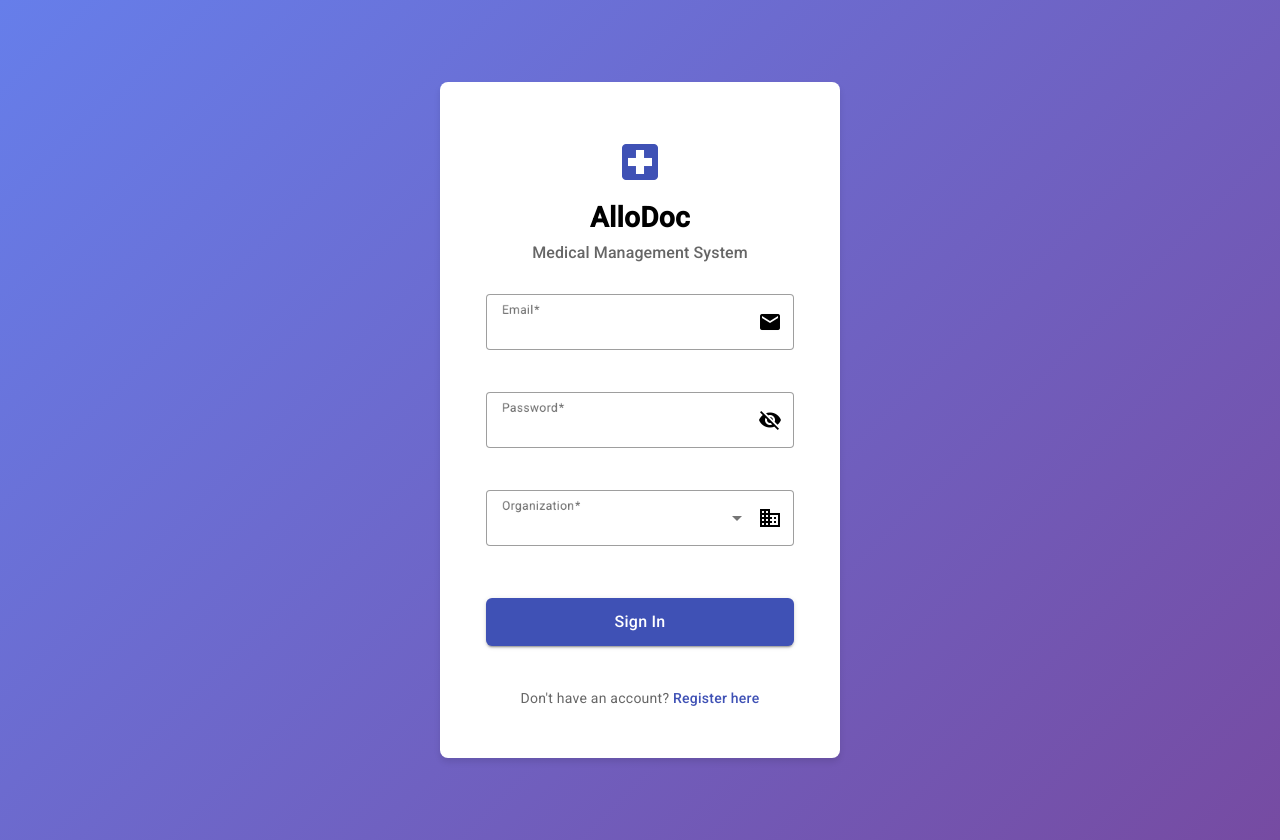
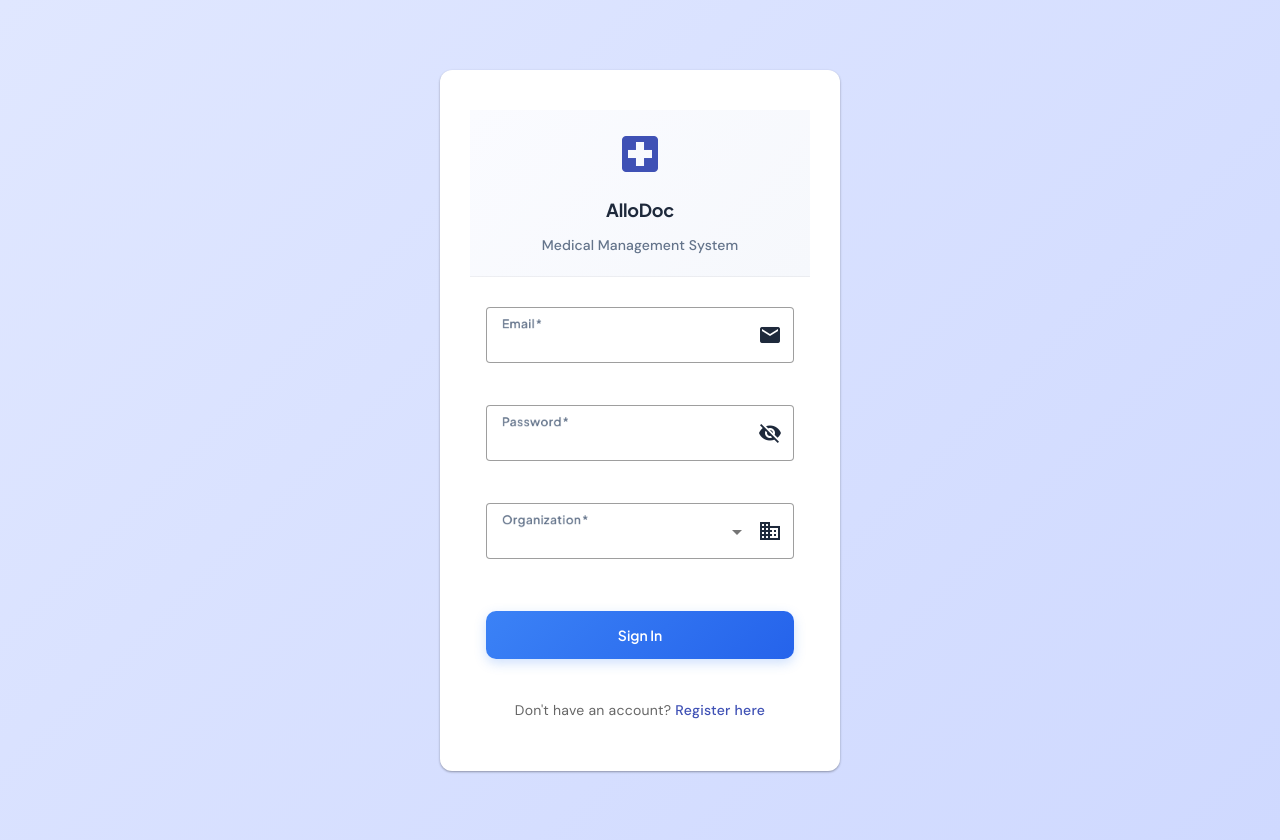
Before and after one commit to modaod/allodoc, an Angular app in the folder frontend/: page /auth/login in a window 1280 px wide. Built offline with nearby package versions, Linux system fonts and the light colour scheme.

Commit message:
fix: sleek design

```diff
--- a/frontend/src/index.html
+++ b/frontend/src/index.html
@@ -7,7 +7,7 @@
   <meta name="viewport" content="width=device-width, initial-scale=1">
   <link rel="icon" type="image/x-icon" href="favicon.ico">
   <link rel="preconnect" href="https://fonts.gstatic.com">
-  <link href="https://fonts.googleapis.com/css2?family=Roboto:wght@300;400;500&display=swap" rel="stylesheet">
+  <link href="https://fonts.googleapis.com/css2?family=Plus+Jakarta+Sans:wght@300;400;500;600;700;800&family=DM+Sans:wght@400;500;700&display=swap" rel="stylesheet">
   <link href="https://fonts.googleapis.com/icon?family=Material+Icons" rel="stylesheet">
 </head>
 <body class="mat-typography">
--- a/frontend/src/styles.scss
+++ b/frontend/src/styles.scss
@@ -1,48 +1,264 @@
-/* You can add global styles to this file, and also import other style files */
+/* ============================================
+   AlloDoc - Beautiful & Clean Medical System UI
+   Design: Modern, Rounded, Subtle Colors
+   Font: Inter (like Claude)
+   ============================================ */
 
-html, body { height: 100%; }
-body { margin: 0; font-family: Roboto, "Helvetica Neue", sans-serif; }
-
-/* Fix Navbar Visibility - White text on primary background */
-.mat-toolbar, mat-toolbar {
-  background-color: #3f51b5 !important;
-  color: white !important;
+/* Base Typography - Plus Jakarta Sans Font (Beautiful & Modern) */
+html, body {
+  height: 100%;
+  margin: 0;
+  font-family: 'Plus Jakarta Sans', -apple-system, BlinkMacSystemFont, 'Segoe UI', 'Helvetica Neue', Arial, sans-serif !important;
+  font-size: 14px;
+  line-height: 1.6;
+  color: #1e293b;
+  -webkit-font-smoothing: antialiased;
+  -moz-osx-font-smoothing: grayscale;
 }
 
-/* Fix Login Page Background */
-.login-container {
-  background: linear-gradient(135deg, #667eea 0%, #764ba2 100%) !important;
+/* Subtle Background - More contrast for cards */
+body {
+  background: #f1f5f9 !important;
   min-height: 100vh;
 }
 
-/* Fix Cards for better visibility */
-.mat-mdc-card, mat-card {
-  box-shadow: 0 4px 6px rgba(0, 0, 0, 0.1) !important;
-  border-radius: 8px !important;
-  background: white !important;
+/* ============================================
+   COLOR PALETTE
+   Primary: Soft Blue #4A90E2
+   Secondary: Light Grey #6c757d
+   Success: Green #28a745
+   Warning: Orange #ffc107
+   Danger: Red #dc3545
+   Background: #fafbff
+   Card: Pure White
+   Text: #2c3e50
+   Subtle: #8492a6
+   ============================================ */
+
+/* Navbar - Beautiful Gradient with White Text */
+.mat-toolbar, mat-toolbar {
+  background: linear-gradient(135deg, #3b82f6 0%, #2563eb 100%) !important;
+  color: white !important;
+  box-shadow: 0 4px 12px rgba(37, 99, 235, 0.15) !important;
+  border: none !important;
+  font-family: 'Plus Jakarta Sans', sans-serif !important;
 }
 
-/* Snackbar notification styles */
+.mat-toolbar .app-title {
+  font-weight: 700 !important;
+  font-size: 20px !important;
+  letter-spacing: -0.5px !important;
+}
+
+.mat-toolbar button {
+  color: white !important;
+  font-weight: 500 !important;
+}
+
+.mat-toolbar button:hover {
+  background: rgba(255, 255, 255, 0.1) !important;
+}
+
+/* Beautiful Cards - More Visible with Better Shadows */
+.mat-mdc-card, mat-card {
+  background: white !important;
+  border-radius: 12px !important;
+  box-shadow: 0 1px 3px rgba(0, 0, 0, 0.12), 0 1px 2px rgba(0, 0, 0, 0.24) !important;
+  border: none !important;
+  transition: all 0.3s cubic-bezier(0.4, 0, 0.2, 1) !important;
+  overflow: hidden !important;
+}
+
+.mat-mdc-card:hover, mat-card:hover {
+  box-shadow: 0 3px 6px rgba(0, 0, 0, 0.15), 0 2px 4px rgba(0, 0, 0, 0.12) !important;
+  transform: translateY(-3px);
+}
+
+/* Card Headers */
+.mat-mdc-card-header, mat-card-header {
+  background: linear-gradient(135deg, #fafbff 0%, #f6f8fc 100%) !important;
+  padding: 20px 24px !important;
+  border-bottom: 1px solid rgba(0, 0, 0, 0.05) !important;
+}
+
+.mat-mdc-card-title, mat-card-title {
+  font-size: 18px !important;
+  font-weight: 700 !important;
+  color: #1e293b !important;
+  font-family: 'Plus Jakarta Sans', sans-serif !important;
+  letter-spacing: -0.25px !important;
+}
+
+.mat-mdc-card-subtitle, mat-card-subtitle {
+  color: #64748b !important;
+  font-size: 14px !important;
+  font-weight: 500 !important;
+  font-family: 'DM Sans', sans-serif !important;
+}
+
+/* Beautiful Buttons - Rounded & Modern */
+.mat-mdc-raised-button, .mat-mdc-button,
+button.mat-mdc-raised-button, button.mat-mdc-button {
+  border-radius: 10px !important;
+  font-family: 'Plus Jakarta Sans', sans-serif !important;
+  font-weight: 600 !important;
+  font-size: 14px !important;
+  letter-spacing: 0 !important;
+  padding: 10px 24px !important;
+  transition: all 0.3s cubic-bezier(0.4, 0, 0.2, 1) !important;
+  text-transform: none !important;
+}
+
+.mat-mdc-raised-button[color="primary"] {
+  background: linear-gradient(135deg, #3b82f6 0%, #2563eb 100%) !important;
+  color: white !important;
+  box-shadow: 0 4px 12px rgba(59, 130, 246, 0.25) !important;
+}
+
+.mat-mdc-raised-button[color="primary"]:hover {
+  transform: translateY(-2px);
+  box-shadow: 0 6px 20px rgba(74, 144, 226, 0.4) !important;
+}
+
+.mat-mdc-button:hover {
+  background: rgba(74, 144, 226, 0.08) !important;
+}
+
+/* Form Fields - Clean & Modern */
+.mat-mdc-form-field {
+  font-family: 'Plus Jakarta Sans', sans-serif !important;
+}
+
+.mat-mdc-form-field-outline {
+  border-radius: 8px !important;
+}
+
+/* Remove any default focus outlines on inputs */
+.mat-mdc-input-element:focus,
+.mat-mdc-select-trigger:focus,
+.mat-mdc-form-field:focus-within {
+  outline: none !important;
+}
+
+.mat-mdc-form-field.mat-focused .mat-mdc-form-field-outline-thick {
+  border-color: #3b82f6 !important;
+  border-width: 1.5px !important;
+}
+
+.mat-mdc-floating-label {
+  font-family: 'Plus Jakarta Sans', sans-serif !important;
+  font-weight: 600 !important;
+  color: #64748b !important;
+}
+
+.mat-mdc-form-field.mat-focused .mat-mdc-floating-label {
+  color: #3b82f6 !important;
+}
+
+/* Select and Menu - Clean Dropdowns */
+.mat-mdc-select-panel, .mat-mdc-menu-panel {
+  background: white !important;
+  border-radius: 12px !important;
+  box-shadow: 0 8px 24px rgba(0, 0, 0, 0.12) !important;
+  border: 1px solid rgba(0, 0, 0, 0.05) !important;
+  margin-top: 8px !important;
+}
+
+.mat-mdc-option, .mat-mdc-menu-item {
+  font-family: 'Plus Jakarta Sans', sans-serif !important;
+  font-size: 14px !important;
+  font-weight: 500 !important;
+  color: #334155 !important;
+}
+
+.mat-mdc-option:hover, .mat-mdc-menu-item:hover {
+  background: rgba(74, 144, 226, 0.08) !important;
+}
+
+.mat-mdc-option.mat-mdc-option-active,
+.mat-mdc-option.mdc-list-item--selected {
+  background: rgba(74, 144, 226, 0.12) !important;
+}
+
+/* Tables - Clean & Professional */
+.mat-mdc-table {
+  background: white !important;
+  border-radius: 10px !important;
+  overflow: hidden !important;
+  box-shadow: 0 1px 3px rgba(0, 0, 0, 0.12), 0 1px 2px rgba(0, 0, 0, 0.24) !important;
+  font-family: 'Plus Jakarta Sans', sans-serif !important;
+}
+
+/* Table Headers - Clean Grey (NO GRADIENT) */
+.mat-mdc-header-row, .mat-mdc-header-cell {
+  background: #f8f9fa !important;
+  color: #6c757d !important;
+  font-weight: 600 !important;
+  font-size: 12px !important;
+  text-transform: uppercase !important;
+  letter-spacing: 0.5px !important;
+  border-bottom: 2px solid #e9ecef !important;
+}
+
+.mat-mdc-row {
+  border-bottom: 1px solid #f1f3f5 !important;
+  transition: background 0.2s ease !important;
+}
+
+.mat-mdc-row:hover {
+  background: #fafbfc !important;
+}
+
+.mat-mdc-cell {
+  color: #2c3e50 !important;
+  font-size: 14px !important;
+}
+
+/* Login Page - Clean Professional Background */
+.login-container {
+  background: linear-gradient(135deg, #e0e7ff 0%, #cfd9ff 100%) !important;
+  min-height: 100vh;
+  display: flex;
+  align-items: center;
+  justify-content: center;
+}
+
+.login-card {
+  animation: slideUp 0.5s ease-out;
+}
+
+@keyframes slideUp {
+  from {
+    opacity: 0;
+    transform: translateY(20px);
+  }
+  to {
+    opacity: 1;
+    transform: translateY(0);
+  }
+}
+
+/* Snackbar notifications */
 .success-snackbar {
-  --mdc-snackbar-container-color: #4caf50;
+  --mdc-snackbar-container-color: #28a745;
   --mdc-snackbar-supporting-text-color: #ffffff;
   --mat-snack-bar-button-color: #ffffff;
 }
 
 .error-snackbar {
-  --mdc-snackbar-container-color: #f44336;
+  --mdc-snackbar-container-color: #dc3545;
   --mdc-snackbar-supporting-text-color: #ffffff;
   --mat-snack-bar-button-color: #ffffff;
 }
 
 .warning-snackbar {
-  --mdc-snackbar-container-color: #ff9800;
-  --mdc-snackbar-supporting-text-color: #ffffff;
-  --mat-snack-bar-button-color: #ffffff;
+  --mdc-snackbar-container-color: #ffc107;
+  --mdc-snackbar-supporting-text-color: #212529;
+  --mat-snack-bar-button-color: #212529;
 }
 
 .info-snackbar {
-  --mdc-snackbar-container-color: #2196f3;
+  --mdc-snackbar-container-color: #4A90E2;
   --mdc-snackbar-supporting-text-color: #ffffff;
   --mat-snack-bar-button-color: #ffffff;
 }
@@ -52,9 +268,9 @@ body { margin: 0; font-family: Roboto, "Helvetica Neue", sans-serif; }
   display: flex;
   justify-content: center;
   align-items: center;
-  padding: 40px;
+  padding: 60px;
   flex-direction: column;
-  gap: 16px;
+  gap: 20px;
 }
 
 .loading-overlay {
@@ -63,7 +279,8 @@ body { margin: 0; font-family: Roboto, "Helvetica Neue", sans-serif; }
   left: 0;
   right: 0;
   bottom: 0;
-  background: rgba(255, 255, 255, 0.8);
+  background: rgba(255, 255, 255, 0.95);
+  backdrop-filter: blur(5px);
   display: flex;
   justify-content: center;
   align-items: center;
@@ -75,48 +292,108 @@ body { margin: 0; font-family: Roboto, "Helvetica Neue", sans-serif; }
   display: flex;
   justify-content: center;
   align-items: center;
-  padding: 40px;
+  padding: 60px;
   flex-direction: column;
-  gap: 16px;
+  gap: 20px;
   text-align: center;
-  color: #666;
+  color: #6c757d;
 }
 
 .error-container mat-icon {
-  font-size: 48px;
-  width: 48px;
-  height: 48px;
-  color: #f44336;
+  font-size: 64px;
+  width: 64px;
+  height: 64px;
+  color: #dc3545;
+  opacity: 0.8;
 }
 
-.retry-button {
-  margin-top: 16px;
+/* Smooth scrollbar */
+::-webkit-scrollbar {
+  width: 10px;
+  height: 10px;
 }
 
-/* NO CDK overlay overrides - let Angular handle positioning naturally */
+::-webkit-scrollbar-track {
+  background: #f1f3f5;
+  border-radius: 10px;
+}
 
-/* Fix Form Field Label/Placeholder Overlap */
+::-webkit-scrollbar-thumb {
+  background: #adb5bd;
+  border-radius: 10px;
+  border: 2px solid #f1f3f5;
+}
+
+::-webkit-scrollbar-thumb:hover {
+  background: #868e96;
+}
+
+/* ============================================
+   CRITICAL FIX: CDK Overlay Positioning
+   DO NOT MODIFY - Required for dropdowns
+   ============================================ */
+
+.cdk-overlay-container {
+  position: fixed !important;
+  z-index: 1000 !important;
+  pointer-events: none !important;
+}
+
+.cdk-overlay-backdrop {
+  pointer-events: auto !important;
+}
+
+.cdk-overlay-pane {
+  position: absolute !important;
+  pointer-events: auto !important;
+  z-index: 1001 !important;
+}
+
+.cdk-overlay-connected-position-bounding-box {
+  position: absolute !important;
+  z-index: 1000 !important;
+  display: flex !important;
+  flex-direction: column !important;
+  min-width: 1px !important;
+  min-height: 1px !important;
+}
+
+.mat-mdc-select-panel {
+  position: relative !important;
+  max-height: 256px !important;
+  overflow: auto !important;
+}
+
+.mat-mdc-menu-panel {
+  position: relative !important;
+}
+
+.mat-mdc-autocomplete-panel {
+  position: relative !important;
+  max-height: 256px !important;
+  overflow: auto !important;
+}
+
+/* ============================================
+   FORM FIELD LABEL FIXES
+   ============================================ */
+
 .mat-mdc-form-field {
   margin-bottom: 1.34375em;
 
-  /* Force label to stay above when empty */
   .mat-mdc-floating-label {
     transform: translateY(-1.28125em) scale(0.75) !important;
     transition: transform 400ms cubic-bezier(0.25, 0.8, 0.25, 1) !important;
   }
 
-  /* Ensure focused state maintains position */
   &.mat-focused .mat-mdc-floating-label {
     transform: translateY(-1.28125em) scale(0.75) !important;
-    color: #3f51b5 !important;
   }
 
-  /* Fix for edit forms with pre-filled values */
   &.mat-form-field-should-float .mat-mdc-floating-label {
     transform: translateY(-1.28125em) scale(0.75) !important;
   }
 
-  /* Fix for disabled fields in edit forms */
   &.mat-form-field-disabled {
     .mat-mdc-floating-label {
       transform: translateY(-1.28125em) scale(0.75) !important;
@@ -129,14 +406,15 @@ body { margin: 0; font-family: Roboto, "Helvetica Neue", sans-serif; }
   }
 }
 
-/* Fix Input Field Padding for better spacing */
 .mat-mdc-form-field-infix {
   padding-top: 1em !important;
   padding-bottom: 0.5em !important;
 }
 
-/* Ensure placeholders don't overlap with labels */
 .mat-mdc-input-element {
+  font-family: 'Plus Jakarta Sans', sans-serif !important;
+  font-weight: 500 !important;
+
   &::placeholder {
     opacity: 0;
     transition: opacity 200ms;
@@ -147,56 +425,35 @@ body { margin: 0; font-family: Roboto, "Helvetica Neue", sans-serif; }
   }
 }
 
-/* When field has value, show placeholder */
 .mat-mdc-form-field.mat-form-field-should-float .mat-mdc-input-element::placeholder {
   opacity: 0.6;
 }
 
-/* Sleek Design Enhancements */
-
-/* Buttons */
-.mat-mdc-raised-button, .mat-mdc-button {
-  border-radius: 6px !important;
-  font-weight: 500 !important;
-  letter-spacing: 0.25px !important;
-  transition: all 0.3s ease !important;
+/* Additional Typography Improvements */
+h1, h2, h3, h4, h5, h6 {
+  font-family: 'Plus Jakarta Sans', sans-serif !important;
+  font-weight: 700;
+  color: #1e293b;
+  letter-spacing: -0.5px;
 }
 
-.mat-mdc-raised-button:hover {
-  transform: translateY(-2px);
-  box-shadow: 0 6px 12px rgba(0, 0, 0, 0.15) !important;
+p {
+  font-family: 'DM Sans', sans-serif !important;
+  line-height: 1.7;
+  color: #475569;
+  font-size: 15px;
 }
 
-/* Form Fields - Sleek appearance */
-.mat-mdc-form-field-outline {
-  border-radius: 6px !important;
-}
-
-/* Select and Menu Items */
-.mat-mdc-select-panel, .mat-mdc-menu-panel {
-  border-radius: 8px !important;
-  box-shadow: 0 8px 16px rgba(0, 0, 0, 0.15) !important;
-  background: white !important;
-  border: 1px solid rgba(0, 0, 0, 0.05) !important;
-}
-
-.mat-mdc-option:hover, .mat-mdc-menu-item:hover {
-  background-color: rgba(63, 81, 181, 0.08) !important;
-}
-
-/* Tables */
-.mat-mdc-table {
-  box-shadow: 0 2px 4px rgba(0, 0, 0, 0.05) !important;
-  border-radius: 8px !important;
-  overflow: hidden !important;
-}
-
-/* Smooth transitions */
+/* Subtle animations */
 * {
   transition: background-color 0.2s ease, color 0.2s ease;
 }
 
-/* App background */
-body {
-  background-color: #f5f5f5 !important;
+/* Focus states - Removed unwanted blue borders */
+*:focus {
+  outline: none;
 }
+
+button:focus {
+  outline: none;
+}
```
Also changed, not shown: frontend/src/app/features/dashboard/dashboard.component.scss (+10 -7 lines), 1 other file (tests, documents, lock files or other folders).
